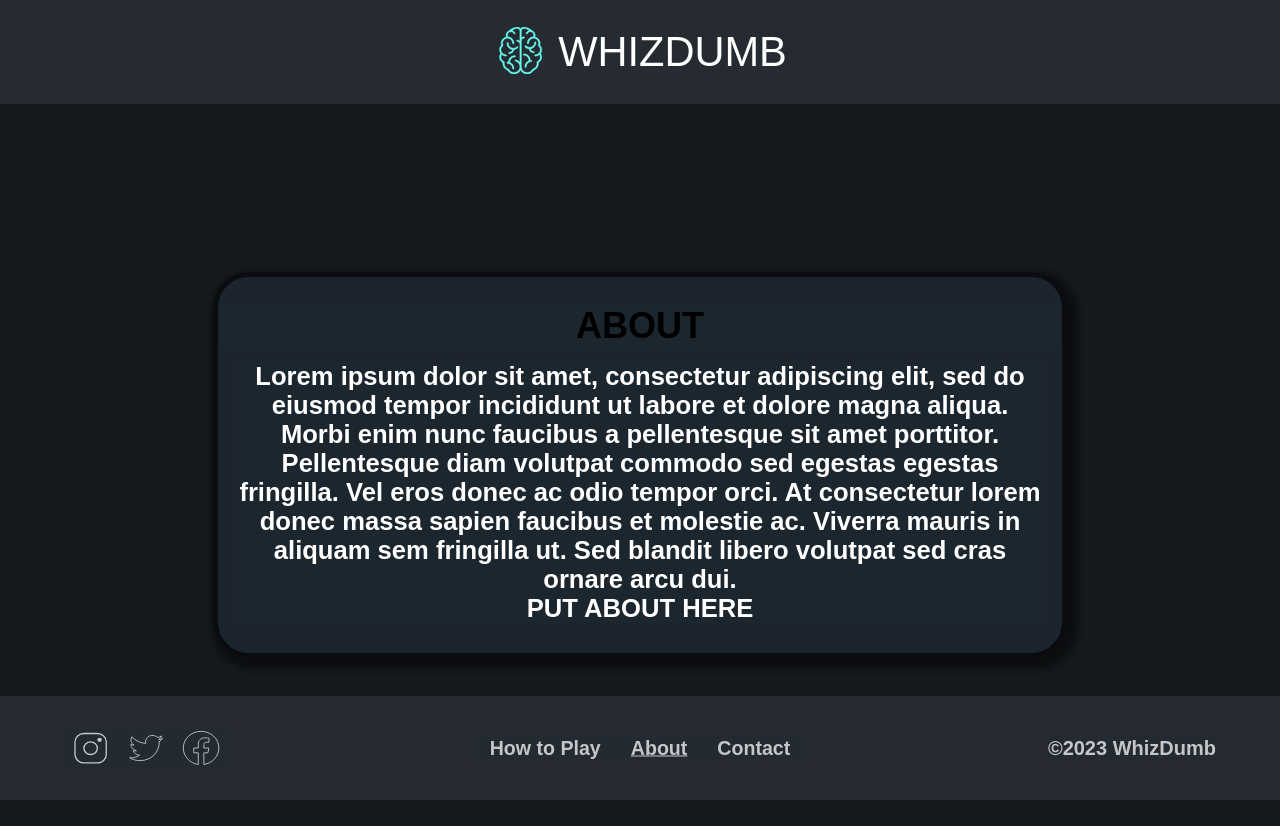
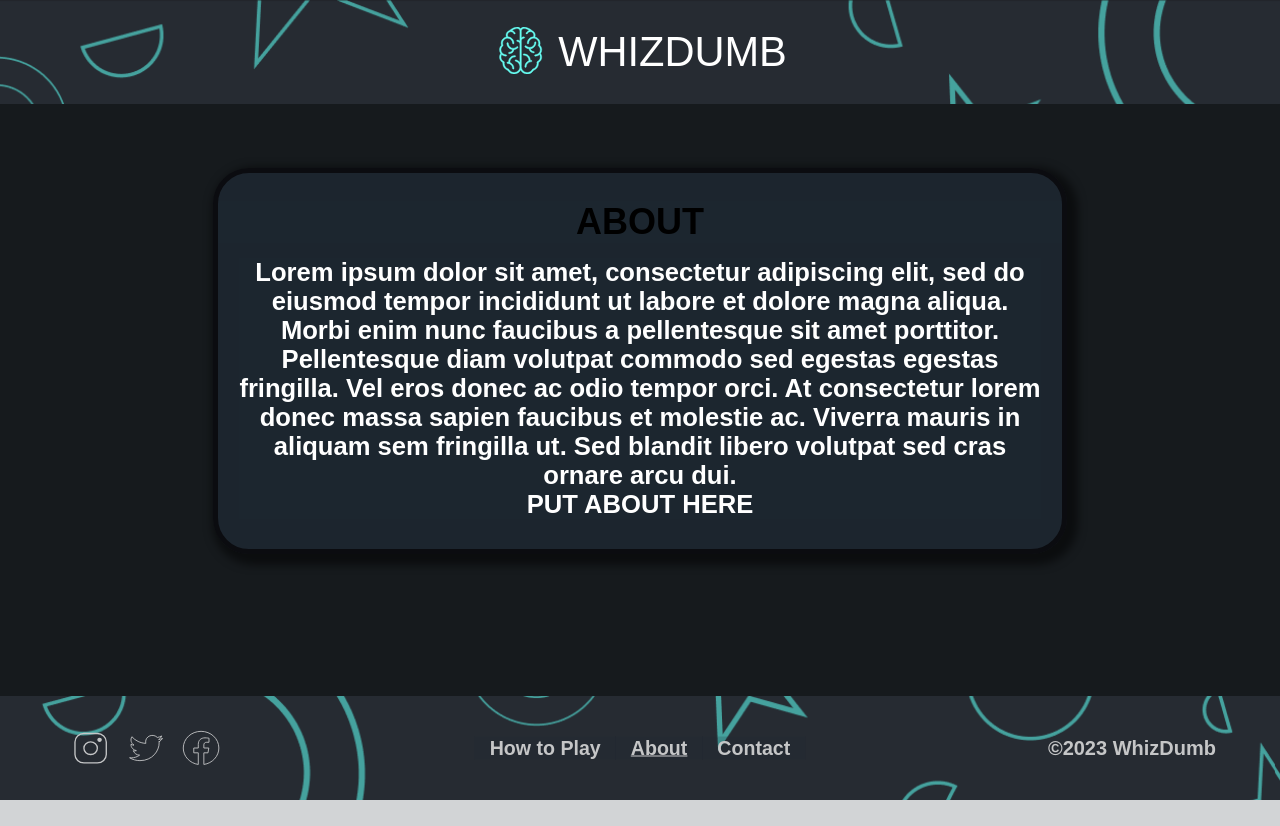
Before and after one commit to walgamal/WhizDumb, a React (Vite) app: page /about in a window 1280 px wide. After the commit the page ends 800 px from the top, so only its background shows below. Built offline with nearby package versions, Linux system fonts and the light colour scheme; a web font is replaced by a local one.

Commit message:
Added background images to misc headers & footers

```diff
--- a/src/ComponentsCSS/MiscCSS/MiscFooter.css
+++ b/src/ComponentsCSS/MiscCSS/MiscFooter.css
@@ -2,9 +2,12 @@
     height: 13vh;
     width: 100%;
     display: flex;
-    position: absolute;
+    position: fixed;
     bottom: 0;
     background-color: #262B32;
+    background-image: url("/assets/misc-footer-background.png");
+    background-size: cover;
+    z-index: 10;
 }
 
 .misc-social-icons-container {
@@ -12,22 +15,25 @@
     position: absolute;
     top: 50%; left: 5%;
     transform: translate(0%,-50%);
-    background-color: #262B32;
+    background-color: #00000000;
 }
 
 .misc-insta-icon {
     height: 5vh;
     width: 55px;
+    background-color: #00000000;
 }
 
 .misc-twitter-icon {
     height: 5vh;
     width: 55px;
+    background-color: #00000000;
 }
 
 .misc-facebook-icon {
     height: 5vh;
     width: 55px;
+    background-color: #00000000;
 }
 
 .misc-menu-btns-container {
@@ -35,7 +41,7 @@
     position: absolute;
     top: 50%; left: 50%;
     transform: translate(-50%,-50%);
-    background-color: #262B32;
+    background-color: #00000000;
 }
 
 .misc-menu-btn {
@@ -47,6 +53,7 @@
     font-weight: 700;
     line-height: normal;
     color: #C5C6C7;
+    background-color: #00000000;
 }
 
 .misc-copyright-container {
@@ -54,7 +61,7 @@
     position: absolute;
     top: 50%; right: 5%;
     transform: translate(0%,-50%);
-    background-color: #262B32;
+    background-color: #00000000;
 }
 
 .misc-copyright-text {
@@ -65,4 +72,5 @@
     font-style: normal;
     font-weight: 700;
     line-height: normal;
+    background-color: #00000000;
 }
--- a/src/ComponentsCSS/MiscCSS/MiscHeader.css
+++ b/src/ComponentsCSS/MiscCSS/MiscHeader.css
@@ -1,21 +1,25 @@
 .misc-header-container {
     height: 13vh;
     width: 100%;
+    position: fixed;
     background-color: #262B32;
+    background-image: url("/assets/misc-header-background.png");
+    background-size: cover;
+    z-index: 10;
 }
 
 .misc-site-logo-container {
     display: flex;
     position: absolute;
-    top: 6.5%; left: 50%;
+    top: 50%; left: 50%;
     transform: translate(-50%,-50%);
-    background-color: #262B32;
+    background-color: #00000000;
 }
 
 .misc-site-logo {
     height: 5.9vh;
     width: 55px;
-    background-color: #262B32;
+    background-color: #00000000;
 }
 
 .misc-site-title {
@@ -25,6 +29,6 @@
     font-style: normal;
     font-weight: 200;
     line-height: 1.2;
-    background-color: #262B32;
+    background-color: #00000000;
     margin-left: 10px;
 }
```
Also changed, not shown: public/assets/misc-footer-background.png (added), public/assets/misc-header-background.png (added).
